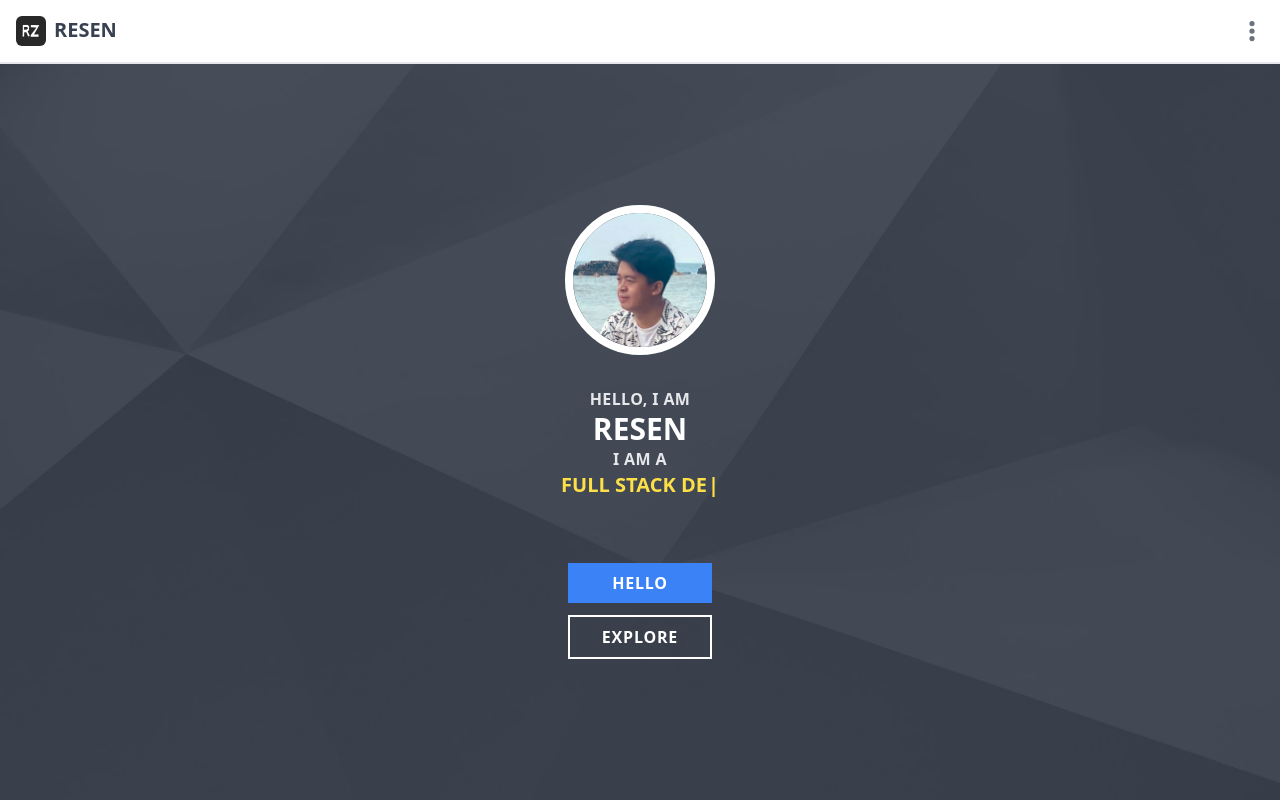
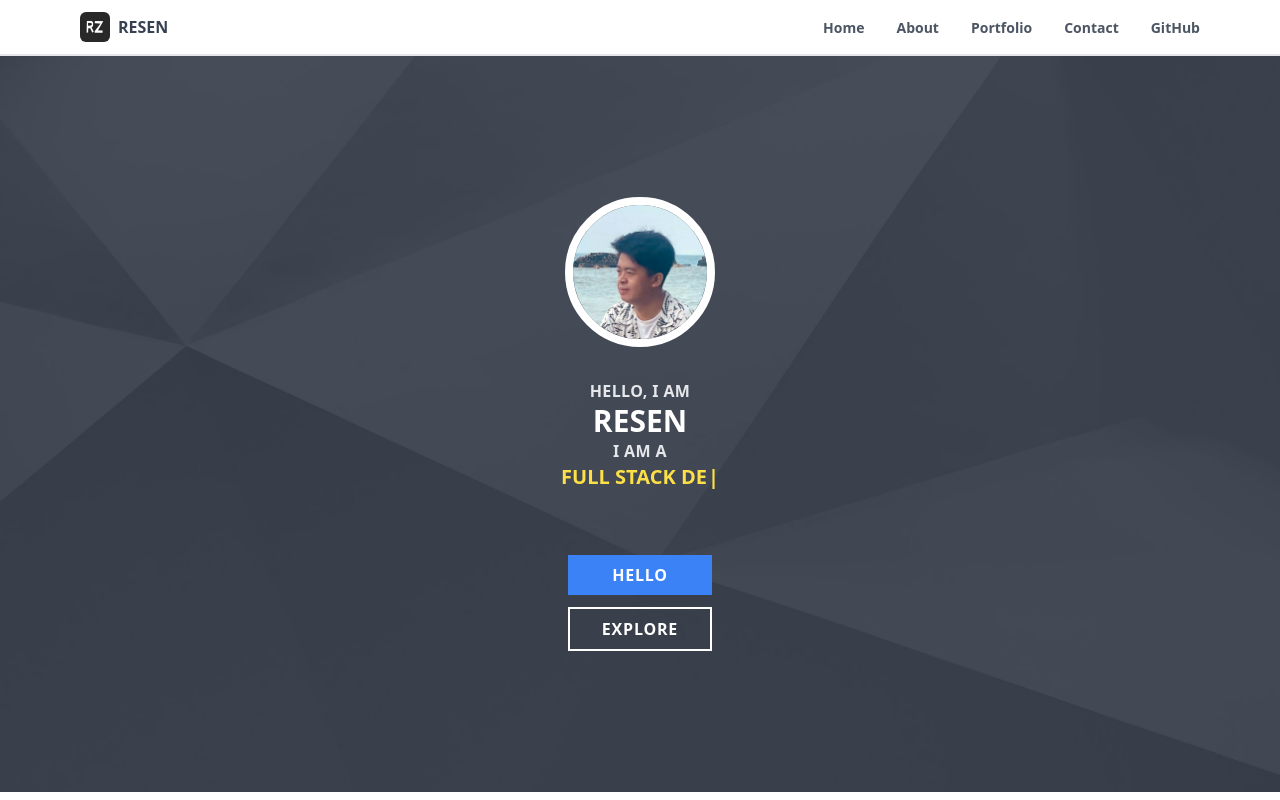
Before and after one commit to resenzhu/nextjs, a Next.js app: page / in a window 1280 px wide. Built offline with nearby package versions, Linux system fonts and the light colour scheme.

Commit message:
update desktop navbar style

```diff
--- a/src/app/layout.tsx
+++ b/src/app/layout.tsx
@@ -16,7 +16,7 @@ const RootLayout = ({children}: RootLayoutProps): JSX.Element => {
 
   return (
     <html lang='en'>
-      <body className='pt-16'>
+      <body className='pt-16 sm:pt-14'>
         <Redux>
           <Viewport>
             <Navbar
--- a/src/components/main/navbar/index.tsx
+++ b/src/components/main/navbar/index.tsx
@@ -18,7 +18,7 @@ type MenuProps = {
 
 const Navbar = ({logo, title, children}: NavbarProps): JSX.Element => (
   <nav className='fixed left-0 top-0 z-10 w-screen border-b-2 bg-white'>
-    <div className='mx-4 flex items-center justify-between py-4'>
+    <div className='mx-4 flex items-center justify-between py-4 sm:mx-12 sm:py-3 md:mx-16 lg:mx-20'>
       <Link
         className='flex items-center justify-center'
         href='/'
@@ -30,7 +30,9 @@ const Navbar = ({logo, title, children}: NavbarProps): JSX.Element => (
           height={30}
           alt='web brand logo'
         />
-        <span className='mb-auto text-xl font-bold text-gray-700'>{title}</span>
+        <span className='mb-auto text-xl font-bold text-gray-700 sm:text-base sm:mb-0'>
+          {title}
+        </span>
       </Link>
       <Nav>{children}</Nav>
     </div>
--- a/src/components/main/navbar/nav.tsx
+++ b/src/components/main/navbar/nav.tsx
@@ -13,7 +13,7 @@ type NavProps = {
 const Nav = ({children}: NavProps): JSX.Element => {
   const sidebar = useRef<HTMLDivElement>(null);
   const [rendered, setRendered] = useState<boolean>(false);
-  const {sidenav, setSidenav} = useApp();
+  const {viewport, sidenav, setSidenav} = useApp();
 
   const handleToggleSidenav = (show: boolean): void => {
     if (show !== sidenav) {
@@ -45,6 +45,7 @@ const Nav = ({children}: NavProps): JSX.Element => {
 
   return (
     <>
+      {viewport.width < 640 && (
         <button
           className='flex'
           type='button'
@@ -55,8 +56,9 @@ const Nav = ({children}: NavProps): JSX.Element => {
             icon={faEllipsisVertical}
           />
         </button>
+      )}
       <AnimatePresence>
-        {sidenav && (
+        {sidenav && viewport.width < 640 && (
           <>
             <motion.div
               className='fixed left-0 top-0 h-screen w-screen bg-black'
@@ -90,6 +92,9 @@ const Nav = ({children}: NavProps): JSX.Element => {
             </motion.div>
           </>
         )}
+        {viewport.width >= 640 && (
+          <div className='space-x-6 md:space-x-7 lg:space-x-8'>{children}</div>
+        )}
       </AnimatePresence>
     </>
   );
--- a/src/components/main/navbar/navmenu.tsx
+++ b/src/components/main/navbar/navmenu.tsx
@@ -21,7 +21,7 @@ const NavMenu = ({url, label, target}: NavMenuProps) => {
 
   return (
     <Link
-      className='w-0 text-lg font-bold text-gray-600 duration-150 hover:text-blue-500'
+      className='w-0 text-lg font-bold text-gray-600 duration-150 hover:text-blue-500 sm:text-sm'
       href={url}
       target={target}
       onClick={(): void => handleToggleSidenav(false)}
```
Lines whose indentation alone changed are shown as unchanged.
